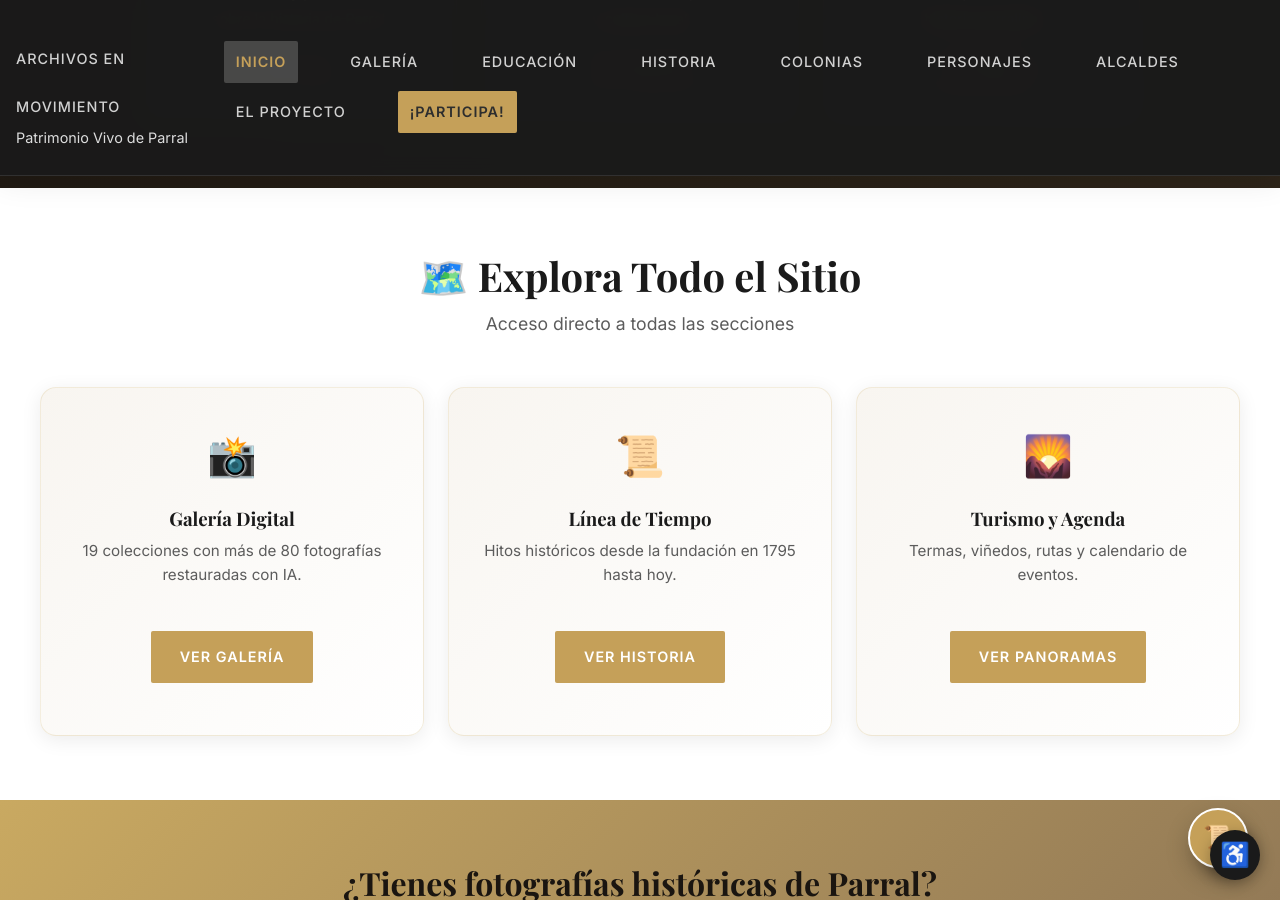
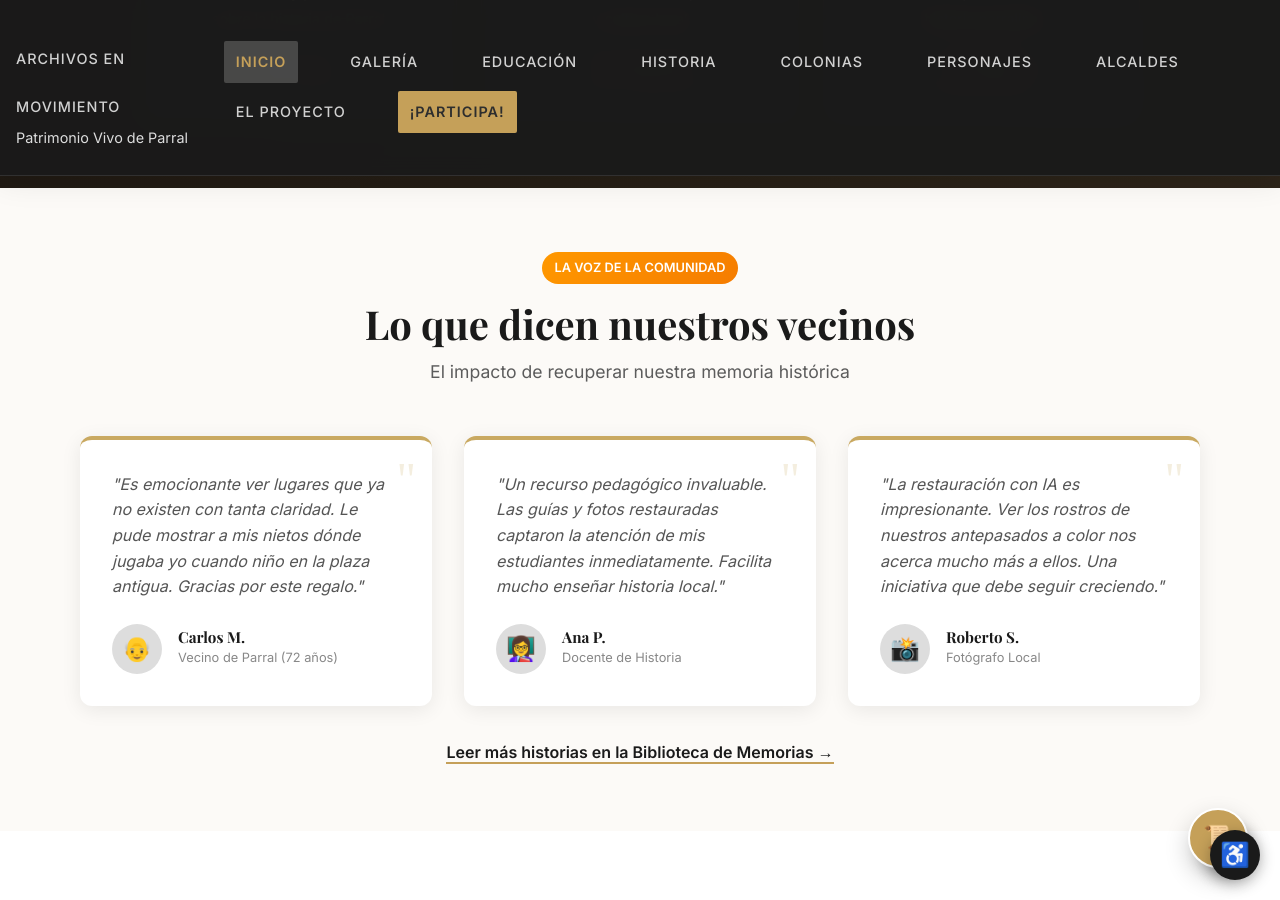
Before and after one commit to Juanpi2024/fotos-parral, a Jekyll site: the page built from index.html, in a window 1280 px wide and 900 px high, scrolled down 3951 px. Built offline with Jekyll 4.4.1, drawn with Linux system fonts in a browser that asks for light colours; some web fonts are replaced.

Commit message:
feat: agregar sección de validación social (testimonios) al home

```diff
--- a/index.html
+++ b/index.html
@@ -1108,6 +1108,86 @@
         </div>
     </section>
 
+    <!-- Testimonios Section (Social Proof) -->
+    <section class="container" style="padding: 4rem 1rem;">
+        <div class="section-header">
+            <span class="badge"
+                style="background: linear-gradient(135deg, #FF9800, #F57C00); color: white; padding: 0.3rem 0.8rem; border-radius: 20px; font-size: 0.8rem; font-weight: bold; margin-bottom: 1rem; display: inline-block;">LA
+                VOZ DE LA COMUNIDAD</span>
+            <h2>Lo que dicen nuestros vecinos</h2>
+            <p>El impacto de recuperar nuestra memoria histórica</p>
+        </div>
+
+        <div class="grid-testimonios"
+            style="display: grid; grid-template-columns: repeat(auto-fit, minmax(300px, 1fr)); gap: 2rem; margin-top: 2rem;">
+            <!-- Testimonio 1 -->
+            <div class="card-testimonio-home"
+                style="background: white; padding: 2rem; border-radius: 12px; box-shadow: 0 4px 20px rgba(0,0,0,0.08); border-top: 4px solid #c9a961; position: relative;">
+                <div
+                    style="font-size: 3rem; color: rgba(201, 169, 97, 0.2); font-family: serif; line-height: 1; position: absolute; top: 1rem; right: 1rem;">
+                    "</div>
+                <p style="font-style: italic; color: #555; margin-bottom: 1.5rem; line-height: 1.6;">"Es emocionante ver
+                    lugares que ya no existen con tanta claridad. Le pude mostrar a mis nietos dónde jugaba yo cuando
+                    niño en la plaza antigua. Gracias por este regalo."</p>
+                <div style="display: flex; align-items: center; gap: 1rem;">
+                    <div
+                        style="width: 50px; height: 50px; background: #ddd; border-radius: 50%; display: flex; align-items: center; justify-content: center; font-size: 1.5rem;">
+                        👴</div>
+                    <div>
+                        <h4 style="margin: 0; color: var(--primary-color); font-size: 0.95rem;">Carlos M.</h4>
+                        <p style="margin: 0; font-size: 0.8rem; color: #888;">Vecino de Parral (72 años)</p>
+                    </div>
+                </div>
+            </div>
+
+            <!-- Testimonio 2 -->
+            <div class="card-testimonio-home"
+                style="background: white; padding: 2rem; border-radius: 12px; box-shadow: 0 4px 20px rgba(0,0,0,0.08); border-top: 4px solid #c9a961; position: relative;">
+                <div
+                    style="font-size: 3rem; color: rgba(201, 169, 97, 0.2); font-family: serif; line-height: 1; position: absolute; top: 1rem; right: 1rem;">
+                    "</div>
+                <p style="font-style: italic; color: #555; margin-bottom: 1.5rem; line-height: 1.6;">"Un recurso
+                    pedagógico invaluable. Las guías y fotos restauradas captaron la atención de mis estudiantes
+                    inmediatamente. Facilita mucho enseñar historia local."</p>
+                <div style="display: flex; align-items: center; gap: 1rem;">
+                    <div
+                        style="width: 50px; height: 50px; background: #ddd; border-radius: 50%; display: flex; align-items: center; justify-content: center; font-size: 1.5rem;">
+                        👩‍🏫</div>
+                    <div>
+                        <h4 style="margin: 0; color: var(--primary-color); font-size: 0.95rem;">Ana P.</h4>
+                        <p style="margin: 0; font-size: 0.8rem; color: #888;">Docente de Historia</p>
+                    </div>
+                </div>
+            </div>
+
+            <!-- Testimonio 3 -->
+            <div class="card-testimonio-home"
+                style="background: white; padding: 2rem; border-radius: 12px; box-shadow: 0 4px 20px rgba(0,0,0,0.08); border-top: 4px solid #c9a961; position: relative;">
+                <div
+                    style="font-size: 3rem; color: rgba(201, 169, 97, 0.2); font-family: serif; line-height: 1; position: absolute; top: 1rem; right: 1rem;">
+                    "</div>
+                <p style="font-style: italic; color: #555; margin-bottom: 1.5rem; line-height: 1.6;">"La restauración
+                    con IA es impresionante. Ver los rostros de nuestros antepasados a color nos acerca mucho más a
+                    ellos. Una iniciativa que debe seguir creciendo."</p>
+                <div style="display: flex; align-items: center; gap: 1rem;">
+                    <div
+                        style="width: 50px; height: 50px; background: #ddd; border-radius: 50%; display: flex; align-items: center; justify-content: center; font-size: 1.5rem;">
+                        📸</div>
+                    <div>
+                        <h4 style="margin: 0; color: var(--primary-color); font-size: 0.95rem;">Roberto S.</h4>
+                        <p style="margin: 0; font-size: 0.8rem; color: #888;">Fotógrafo Local</p>
+                    </div>
+                </div>
+            </div>
+        </div>
+
+        <div style="text-align: center; margin-top: 2rem;">
+            <a href="relatos.html" class="btn-link"
+                style="color: var(--primary-color); font-weight: bold; text-decoration: none; border-bottom: 2px solid var(--accent-color);">Leer
+                más historias en la Biblioteca de Memorias →</a>
+        </div>
+    </section>
+
     <!-- Navigation Section -->
     <section class="nav-section">
         <div class="section-header">
```
